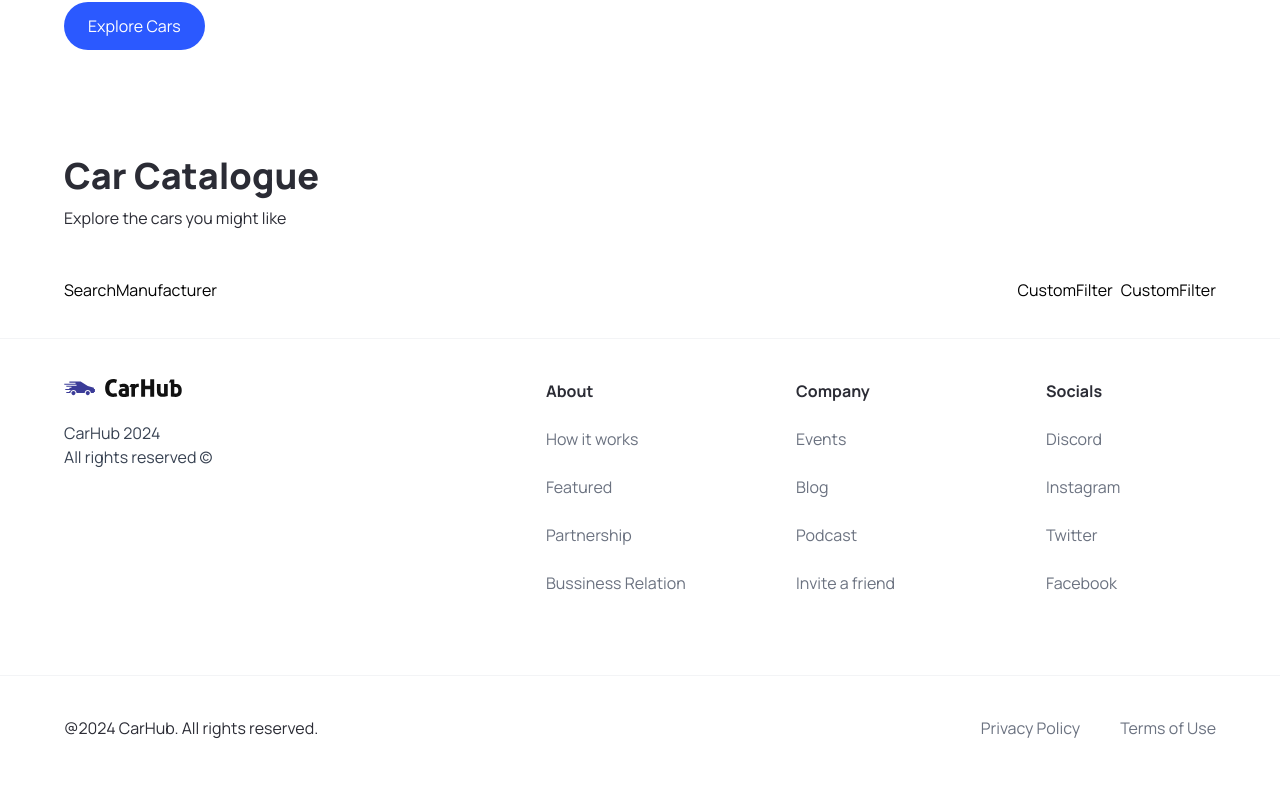
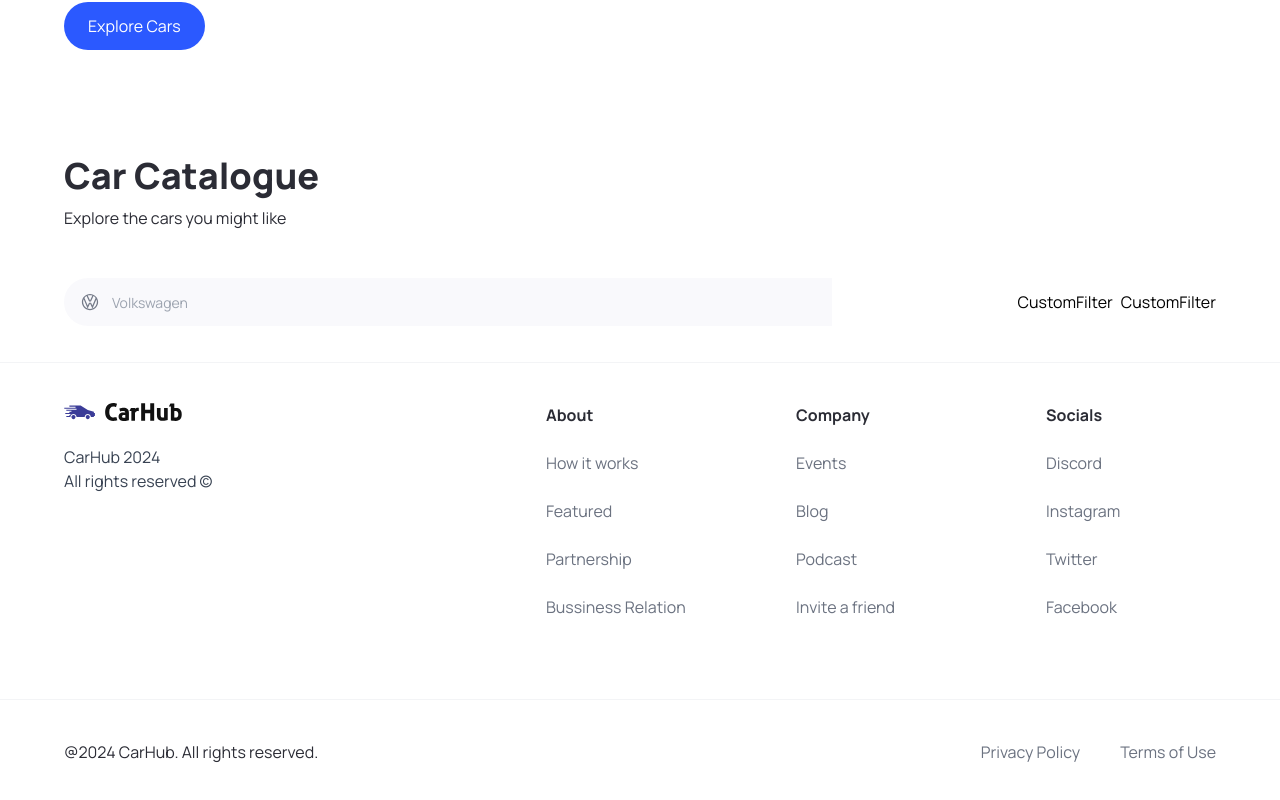
Before and after one commit to arash8877/Car-Showcase-app, a Next.js app: page / in a window 1280 px wide. Shown: the part 708-1508 px from the top of the page. Built offline with nearby package versions, Linux system fonts and the light colour scheme.

Commit message:
add SearchManufacturer.tsx

```diff
--- a/components/SearchManufacturer.tsx
+++ b/components/SearchManufacturer.tsx
@@ -1,8 +1,42 @@
-import React from "react";
+"use client";
+
+import { useState, Fragment } from "react";
 import { SearchManufacturerProps } from "@/types";
+import Image from "next/image";
+import { manufacturers } from "@/constants";
+import { Combobox, Transition, ComboboxButton, ComboboxInput, ComboboxOptions } from "@headlessui/react";
 
-const SearchManufacturer = ({manufacturer, setManufacturer}: SearchManufacturerProps) => {
-  return <div>SearchManufacturer</div>;
+const SearchManufacturer = ({ manufacturer, setManufacturer }: SearchManufacturerProps) => {
+  const [query, setQuery] = useState("");
+
+  return (
+    <div className="search-manufacturer">
+      <Combobox>
+        <div className="relative w-full">
+          <ComboboxButton className="absolute top-[14px]">
+            <Image src="/car-logo.svg" width={20} height={20} className="ml-4" alt="car-logo" />
+          </ComboboxButton>
+          <ComboboxInput
+            className="search-manufacturer__input"
+            placeholder="Volkswagen"
+            displayValue={(manufacturer: string) => manufacturer}
+            onChange={(e) => setQuery(e.target.value)}
+          />
+          <Transition
+            as={Fragment}
+            leave="transition ease-in duration-100"
+            leaveFrom="opacity-100"
+            leaveTo="opacity-0"
+            afterLeave={() => setQuery("")}
+          >
+            <ComboboxOptions>
+
+            </ComboboxOptions>
+          </Transition>
+        </div>
+      </Combobox>
+    </div>
+  );
 };
 
 export default SearchManufacturer;
```
Also changed, not shown: package.json (+5 -4 lines), 1 other file (tests, documents, lock files or other folders).
